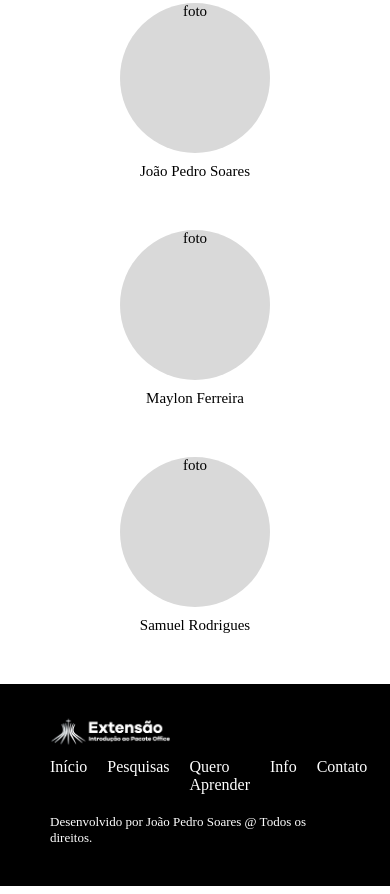
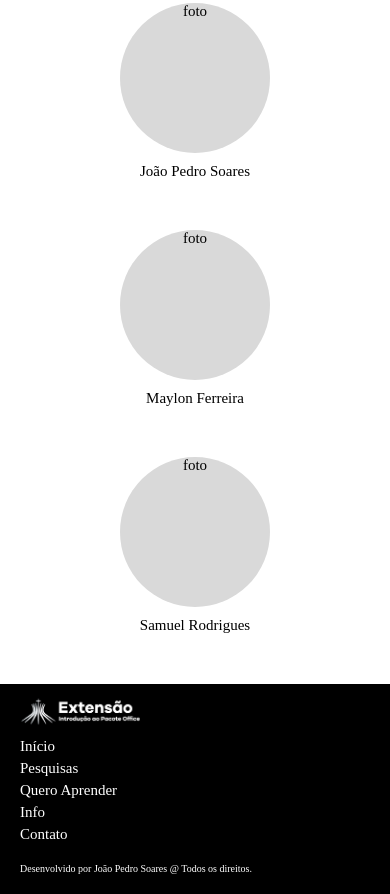
Before and after one commit to joaostorres2024/projetoextensaocatolica, a plain HTML site: page index.html in a window 390 px wide. Shown: the part 2704-3598 px from the top of the page. Drawn offline with Linux system fonts and the light colour scheme; a web font is replaced by a local one.

Commit message:
Ajustado rodapé

```diff
--- a/index.css
+++ b/index.css
@@ -413,4 +413,18 @@ a{
   .fotos p{
     font-size: 15px;
   }
+
+  .rodape-container{
+    padding: 0 20px;
+  }
+
+  .link-rodape-container{
+    font-size: 15px;
+    gap: 5px;
+    flex-direction: column;
+  }
+
+  .direitos{
+    font-size: 10px;
+  }
 }
```
